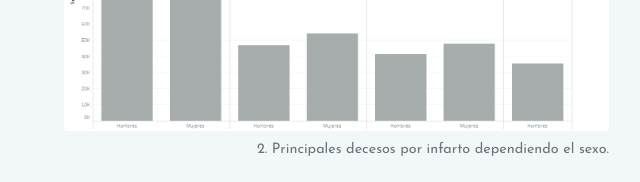
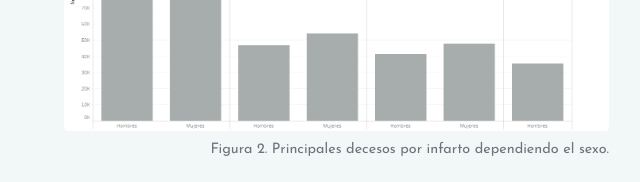
Before and after one commit to danielk753/Infarto-miocardio, a plain HTML site: page index.html in a window 1280 px wide. Shown: the part 5080-5262 px from the top of the page, 336-976 px from the left. Drawn offline with Linux system fonts and the light colour scheme.

Commit message:
Update index.html

```diff
--- a/index.html
+++ b/index.html
@@ -141,7 +141,7 @@
 						<li>
 							<figure class="figure">
 								<img class="figure-img img-fluid rounded" src="img/figura2.png">
-								<figcaption class="figure-caption text-right">2. Principales decesos por infarto dependiendo el sexo.</figcaption>
+								<figcaption class="figure-caption text-right">Figura 2. Principales decesos por infarto dependiendo el sexo.</figcaption>
 								<br>
 								<p>Los principales decesos es en hombres con poco más de 160 mil, por otro lad las mujeres un poco más de 140 mil que es aproximadamente un 12.5% menos en relación con el sexo masculino.</p>
 							</figure>
```
